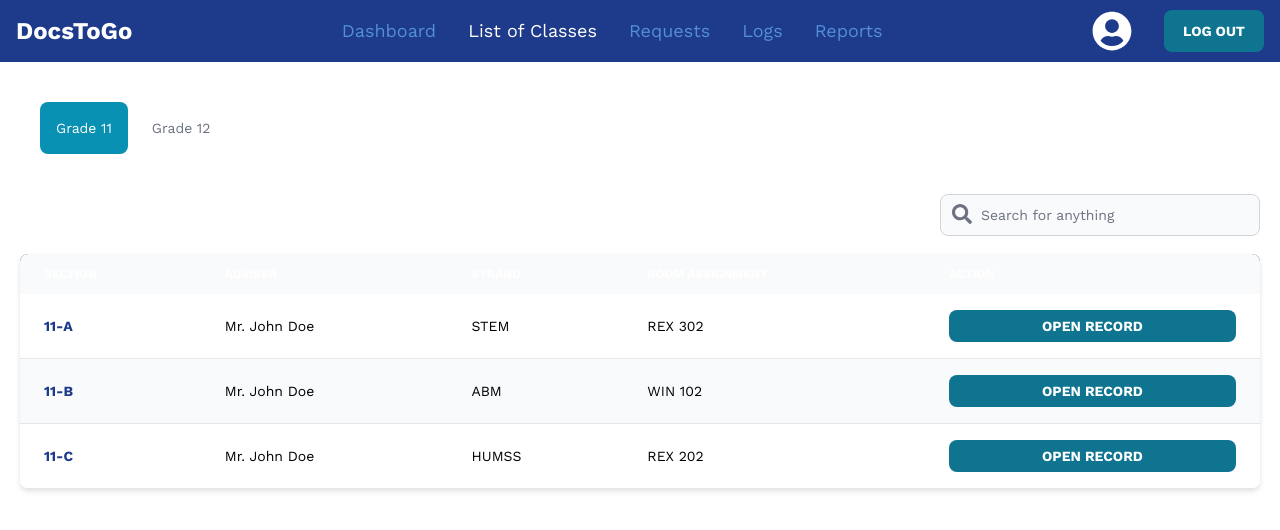
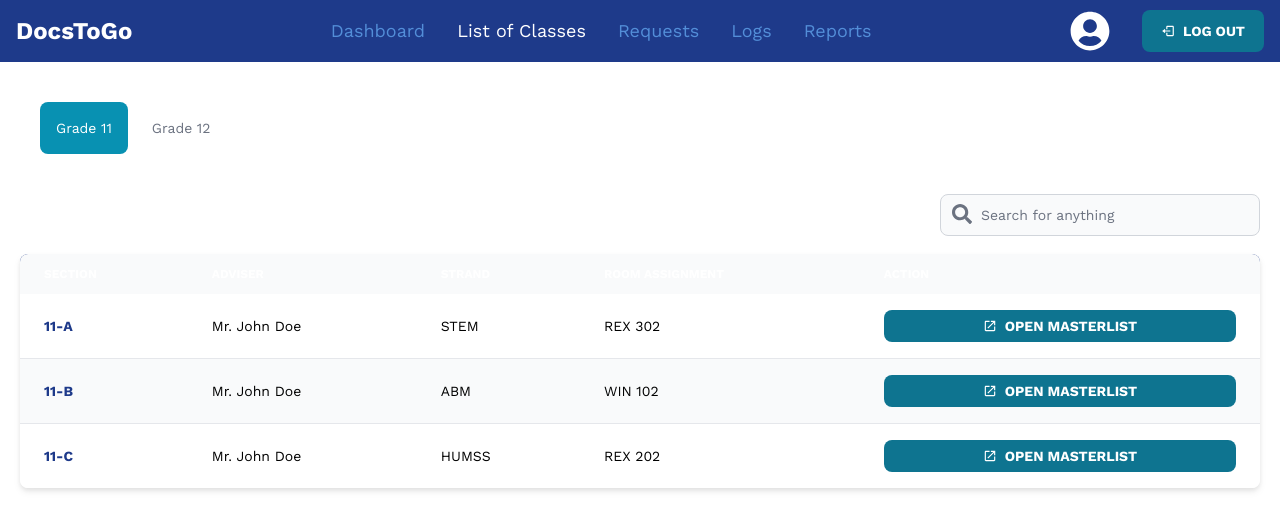
Before and after one commit to arvy-rence/docxtogo-admin, a Next.js app: page /dashboard/class-list in a window 1280 px wide. Shown: the top 530 px of the page. Built offline with nearby package versions, Linux system fonts and the light colour scheme.

Commit message:
[ADD] / Add icon to buttons

```diff
--- a/components/Navbar.jsx
+++ b/components/Navbar.jsx
@@ -2,6 +2,7 @@ import React from "react";
 import {Navbar, Button} from "flowbite-react";
 import Link from "next/link";
 import {AvatarModal} from "./navbar/AvatarModal";
+import {BiLogOut} from "react-icons/bi";
 
 export const LoggedInNavbar = ({activePage}) => {
   return (
@@ -18,6 +19,7 @@ export const LoggedInNavbar = ({activePage}) => {
         <AvatarModal/>
         <Link href="/">
           <Button className="text-white font-work font-bold">
+            <BiLogOut className="mr-2"/>
             LOG OUT
           </Button>
         </Link>
--- a/components/class-list/AddStudentModal.jsx
+++ b/components/class-list/AddStudentModal.jsx
@@ -5,6 +5,7 @@ import {Toaster} from "react-hot-toast";
 import {AiOutlineFieldNumber} from "react-icons/ai";
 import {BiBookBookmark, BiRename} from "react-icons/bi";
 import {BsGenderMale, BsGenderFemale} from "react-icons/bs";
+import {AiOutlineUserAdd} from "react-icons/ai";
 
 /**
  * Component to display a modal to create a new student entry in a specific section
@@ -26,6 +27,7 @@ export const AddStudentModal = ({section}) => {
     <React.Fragment>
       <Toaster/>
       <Button onClick={() => setIsOpen(true)} className="font-work uppercase font-bold">
+        <AiOutlineUserAdd className="mr-2"/>
         Add Student
       </Button>
       <Modal
--- a/components/class-list/SectionTable.jsx
+++ b/components/class-list/SectionTable.jsx
@@ -1,6 +1,7 @@
 import React, {useEffect, useState} from "react";
 import {Button, Table, TextInput} from "flowbite-react";
 import {FaSearch} from "react-icons/fa";
+import {IoMdOpen} from "react-icons/io";
 
 export const SectionTable = ({sections}) => {
   const tableHeaders = ["Section", "Adviser", "Strand", "Room Assignment", "Action"];
@@ -46,7 +47,8 @@ export const SectionTable = ({sections}) => {
               <Table.Cell className="text-black">{item.roomAssignment}</Table.Cell>
               <Table.Cell>
                 <Button className="h-[2rem] uppercase font-bold" href={`/dashboard/class-list/${item.section}`}>
-                  Open Record
+                  <IoMdOpen className="mr-2"/>
+                  Open Masterlist
                 </Button>
               </Table.Cell>
             </Table.Row>
```
